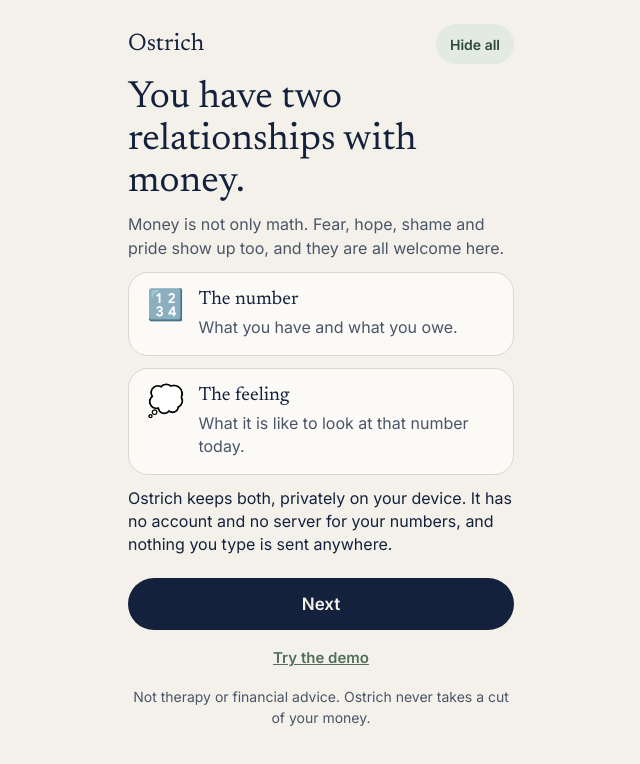
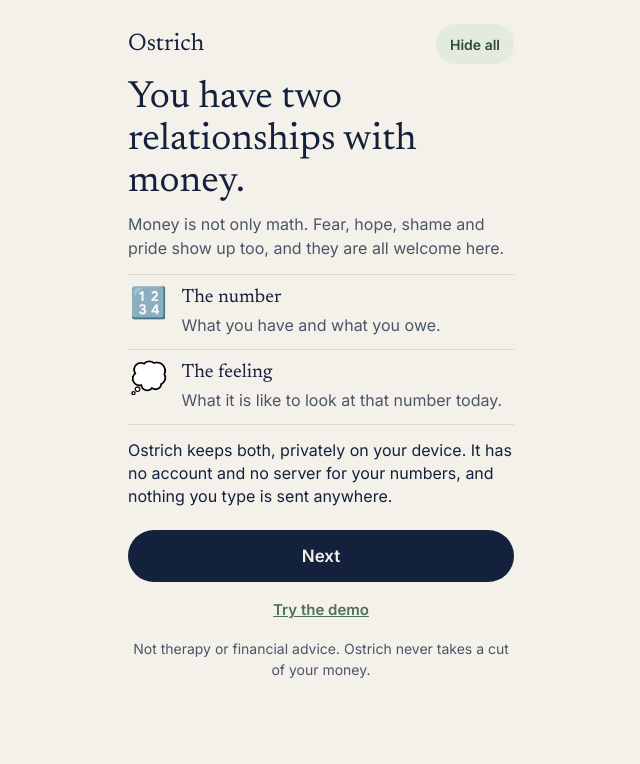
Before and after one commit to overachievercat/ostrich, a plain HTML site: page index.html in a window 1280 px wide. Shown: the whole page, without its empty margins (319-959 px from the left). Drawn offline with Linux system fonts and the light colour scheme.

Commit message:
Tester 5: the two welcome boxes no longer look like buttons
Co-Authored-By: Claude Opus 5.5 <noreply@anthropic.com>
Claude-Session: https://claude.ai/code/session_01XXNRmDQvRva3Amas4jes1L

```diff
--- a/index.html
+++ b/index.html
@@ -44,7 +44,8 @@
   .lnks{display:flex;justify-content:center;gap:6px 18px;flex-wrap:wrap;margin-top:12px}
   button:focus-visible,input:focus-visible{outline:3px solid var(--peach);outline-offset:2px}
   .fine{color:var(--soft);font-size:14px;text-align:center;margin-top:14px}
-  .rel{display:flex;gap:14px;align-items:flex-start}
+  .rel{display:flex;gap:14px;align-items:flex-start;padding:12px 2px;border-top:1px solid var(--line)}
+  .rel+.rel{border-bottom:1px solid var(--line)}
   .rel .icon{font-size:30px;line-height:1}
   .chips{display:grid;grid-template-columns:repeat(5,1fr);gap:6px;margin:14px 0 4px}
   .chips button{min-height:56px;border-radius:14px;border:1px solid var(--line);background:var(--card);color:var(--ink);font:600 13px/1.15 var(--sans);padding:6px 4px;cursor:pointer}
@@ -113,8 +114,8 @@
   <section id="v-welcome" hidden>
     <h1 class="big">You have two relationships with money.</h1>
     <p class="soft">Money is not only math. Fear, hope, shame and pride show up too, and they are all welcome here.</p>
-    <div class="card rel"><span class="icon" aria-hidden="true">🔢</span><div><h3>The number</h3><p class="soft" style="margin:0">What you have and what you owe.</p></div></div>
-    <div class="card rel"><span class="icon" aria-hidden="true">💭</span><div><h3>The feeling</h3><p class="soft" style="margin:0">What it is like to look at that number today.</p></div></div>
+    <div class="rel" style="margin-top:14px"><span class="icon" aria-hidden="true">🔢</span><div><h3>The number</h3><p class="soft" style="margin:0">What you have and what you owe.</p></div></div>
+    <div class="rel" style="margin-bottom:14px"><span class="icon" aria-hidden="true">💭</span><div><h3>The feeling</h3><p class="soft" style="margin:0">What it is like to look at that number today.</p></div></div>
     <p>Ostrich keeps both, privately on your device. It has no account and no server for your numbers, and nothing you type is sent anywhere.</p>
     <button class="btn" id="start" style="margin-top:22px">Next</button>
     <div class="lnks"><button class="lnk" id="startDemo">Try the demo</button><button class="lnk" id="backToLook" hidden>Back to your number</button></div>
@@ -549,6 +550,7 @@
     logo.addEventListener('contextmenu', function(e){ e.preventDefault(); });
     logo.addEventListener('click', function(){
       if (held) { held = false; return; }
+      logo.blur();
       $('backToLook').hidden = !load().length;
       show('v-welcome');
     });
```
